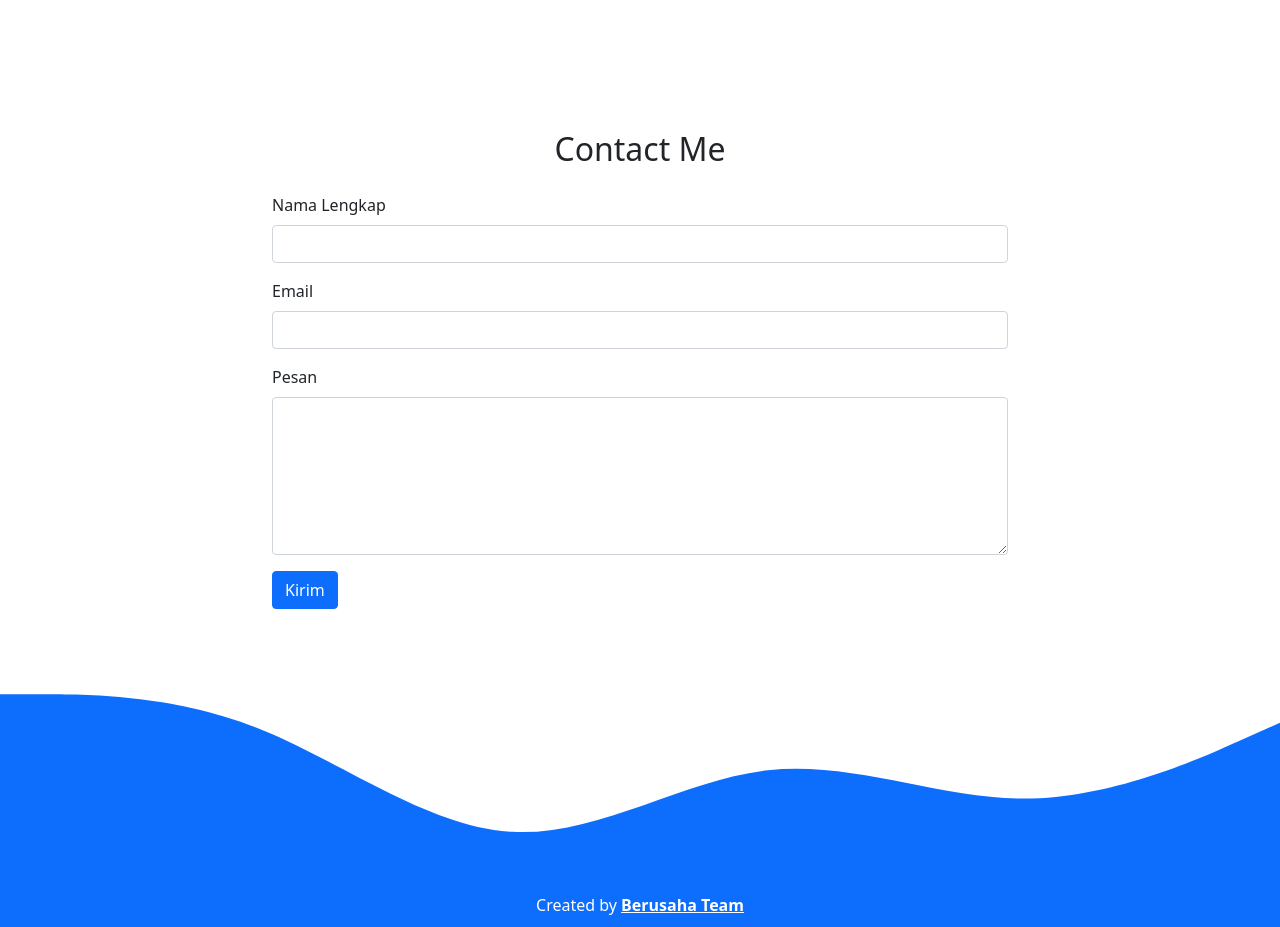
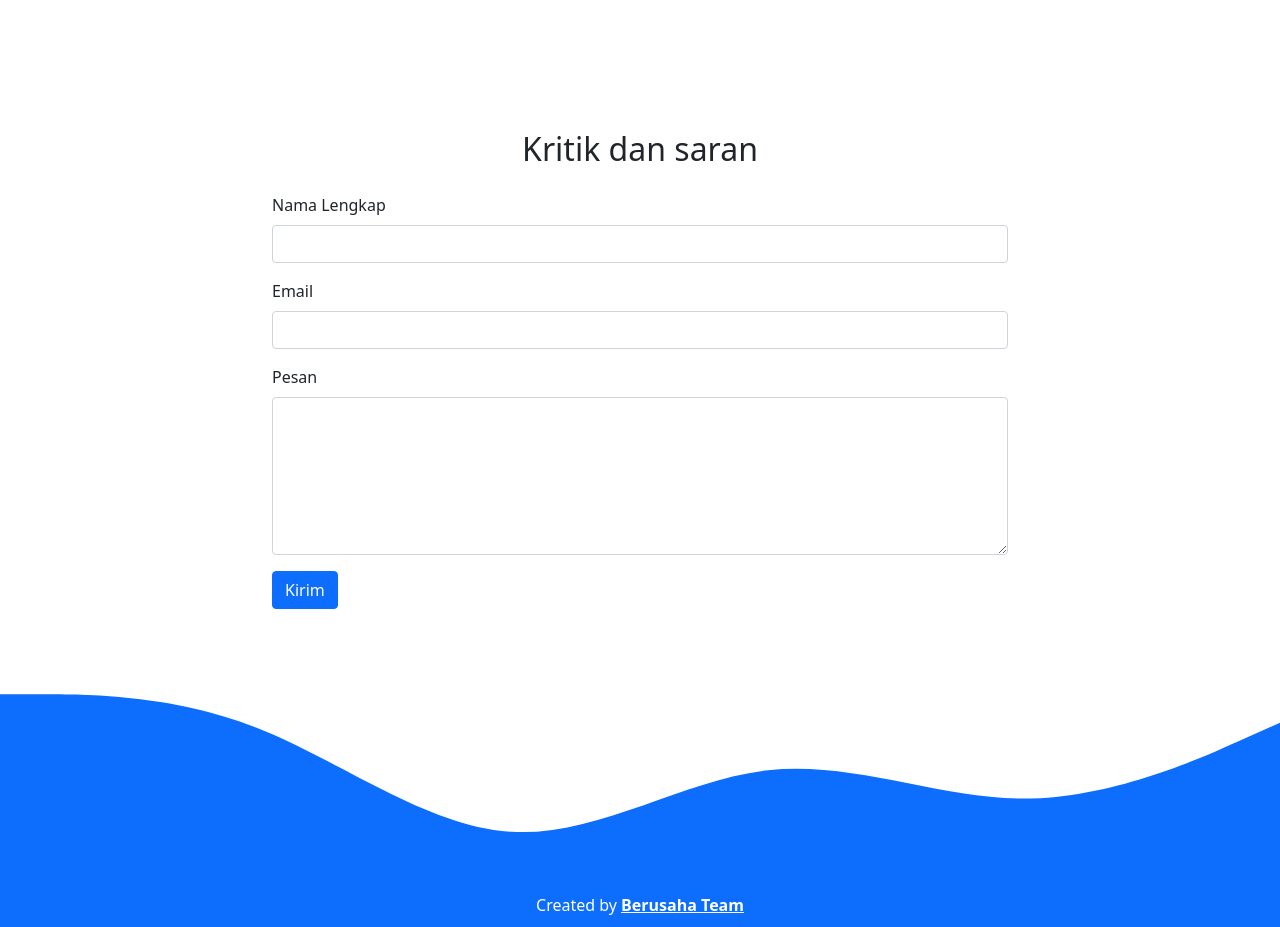
Before and after one commit to SideeID/TOBAKU-profile, a plain HTML site: page index.html in a window 1280 px wide. Shown: the part 3200-4127 px from the top of the page. Drawn offline with nearby package versions, Linux system fonts and the light colour scheme.

Commit message:
commit ke 10

```diff
--- a/index.html
+++ b/index.html
@@ -284,7 +284,7 @@
       <div class="container">
         <div class="row text-center my-3">
           <div class="col">
-            <h2>Contact Me</h2>
+            <h2>Kritik dan saran</h2>
           </div>
         </div>
         <div class="row justify-content-center">
```
Also changed, not shown: README.md.
